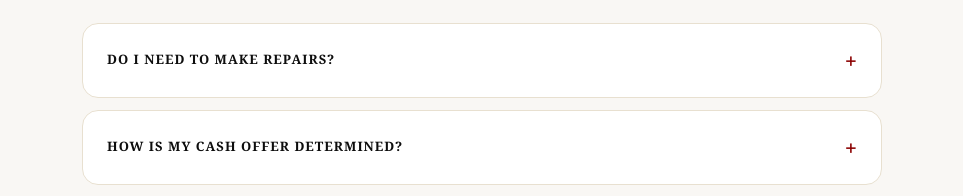
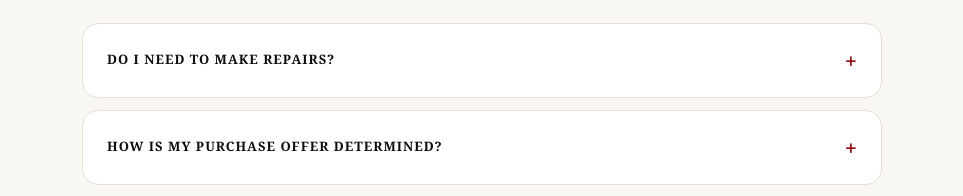
Before and after one commit to nijackacquisitions56/nijack-property-solutions, a React (Vite) app: page / in a window 1280 px wide. Shown: the part 4160-4356 px from the top of the page, without its empty margins (158-1121 px from the left). Built offline with nearby package versions, Linux system fonts and the light colour scheme.

Commit message:
Update App.jsx

```diff
--- a/src/App.jsx
+++ b/src/App.jsx
@@ -25,7 +25,7 @@ const App = () => {
 
   const faqs = [
     { q: 'DO I NEED TO MAKE REPAIRS?', a: 'No. We review houses in as-is condition, so there is no need to clean, fix, or update the property before reaching out.' },
-    { q: 'HOW IS MY CASH OFFER DETERMINED?', a: 'Our review is based on the property condition, location, timeline, market activity, and the overall situation. Every property is different.' },
+    { q: 'HOW IS MY PURCHASE OFFER DETERMINED?', a: 'We consider the property’s condition, relevant comparable sales, location, title circumstances, current investor demand, and the costs required to complete the transaction. We do not present a price simply to obtain a signature; the proposed number must have a realistic path to closing.' },
     { q: 'DO I NEED TO CLEAN OUT THE PROPERTY?', a: 'In many situations, no. We understand some properties are overwhelming, and we work to keep the process as simple as possible.' },
     { q: 'WHAT IF I STILL OWE MONEY ON THE PROPERTY?', a: 'That does not automatically stop the process. We can review the situation and discuss possible next steps based on the property and payoff amount.' },
     { q: 'HOW FAST CAN THE PROCESS MOVE?', a: 'Some situations can move quickly depending on title, property details, and seller timeline. The sooner we receive your information, the sooner we can review it.' },
```
